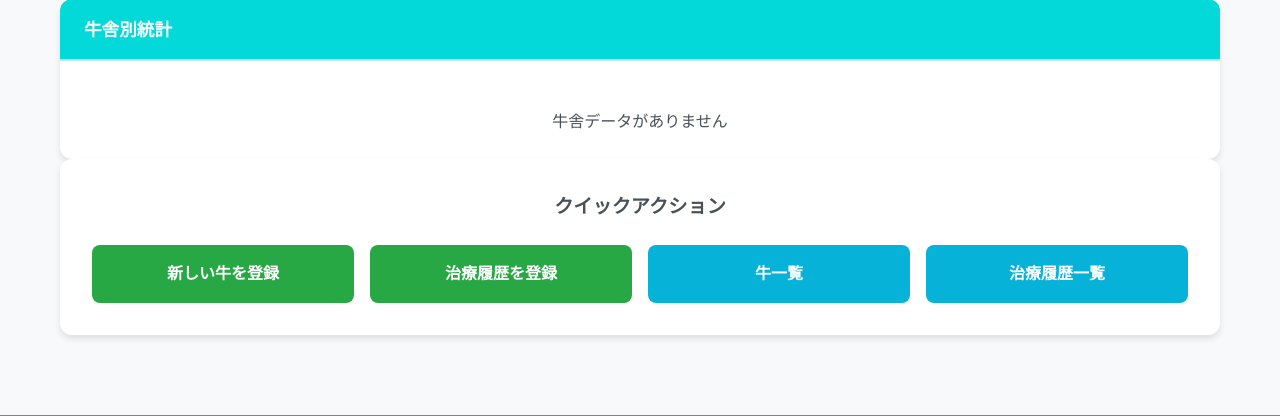
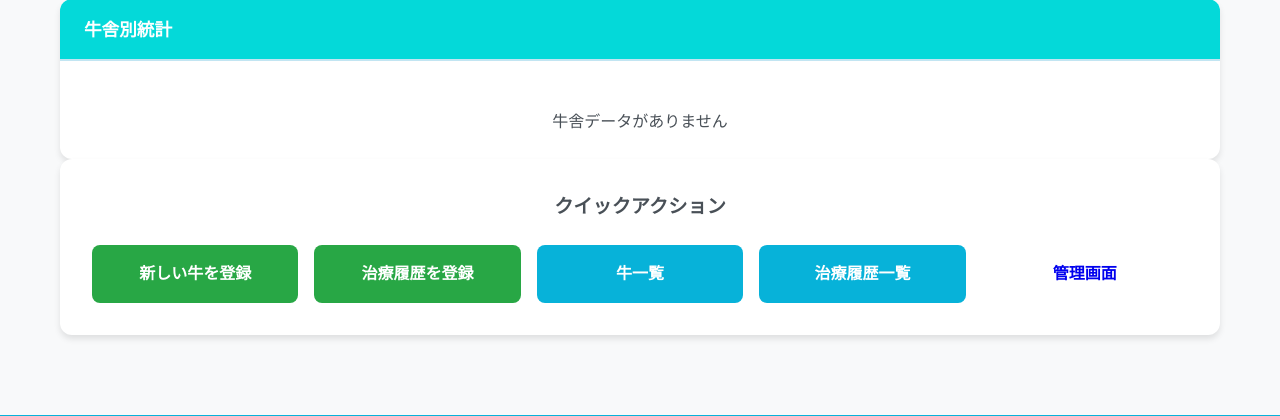
Before and after one commit to NaganawaT/CowTrack, a Django app: page / in a window 1280 px wide. Shown: the part 628-1044 px from the top of the page. Run offline with Django 3.2, Linux system fonts and the light colour scheme; data that the repository does not hold is empty.

Commit message:
カスタム管理画面へのリンクを追加（ログインページダッシュボードナビゲーション）

```diff
--- a/cattle/templates/cattle/base.html
+++ b/cattle/templates/cattle/base.html
@@ -44,7 +44,7 @@
                 <li><a href="{% url 'cattle:feeding_observation_list' %}"><i class="fas fa-eye"></i> 餌観察</a></li>
                 <li><a href="{% url 'cattle:feeding_observation_create' %}"><i class="fas fa-edit"></i> 観察登録</a></li>
                 <li><a href="{% url 'cattle:daily_veterinarian_list' %}"><i class="fas fa-user-md"></i> 獣医師設定</a></li>
-                <li><a href="{% url 'admin:index' %}"><i class="fas fa-cog"></i> 管理画面</a></li>
+                <li><a href="{% url 'cattle:custom_admin_dashboard' %}"><i class="fas fa-cog"></i> 管理画面</a></li>
             </ul>
         </div>
     </nav>
@@ -85,7 +85,7 @@
                         <li><a href="{% url 'cattle:feeding_observation_list' %}">餌観察</a></li>
                         <li><a href="{% url 'cattle:feeding_observation_create' %}">観察登録</a></li>
                         <li><a href="{% url 'cattle:daily_veterinarian_list' %}">獣医師設定</a></li>
-                        <li><a href="{% url 'admin:index' %}">管理画面</a></li>
+                        <li><a href="{% url 'cattle:custom_admin_dashboard' %}">管理画面</a></li>
                     </ul>
                 </div>
 
--- a/cattle/templates/cattle/custom_admin_login.html
+++ b/cattle/templates/cattle/custom_admin_login.html
@@ -33,6 +33,11 @@
                             <button type="submit" class="btn btn-primary">ログイン</button>
                         </div>
                     </form>
+
+                    <!-- 管理ダッシュボードへのリンク -->
+                    <div class="mt-3 text-center">
+                        <p>既にログイン済みの場合は <a href="{% url 'cattle:custom_admin_dashboard' %}">管理ダッシュボード</a> にアクセスしてください。</p>
+                    </div>
                 </div>
             </div>
         </div>
--- a/cattle/templates/cattle/dashboard.html
+++ b/cattle/templates/cattle/dashboard.html
@@ -147,6 +147,7 @@
             <a href="{% url 'cattle:treatment_create' %}" class="btn btn-success">治療履歴を登録</a>
             <a href="{% url 'cattle:cow_list' %}" class="btn btn-primary">牛一覧</a>
             <a href="{% url 'cattle:treatment_list' %}" class="btn btn-primary">治療履歴一覧</a>
+            <a href="{% url 'cattle:custom_admin_dashboard' %}" class="btn btn-warning">管理画面</a>
         </div>
     </div>
 </div>
```
